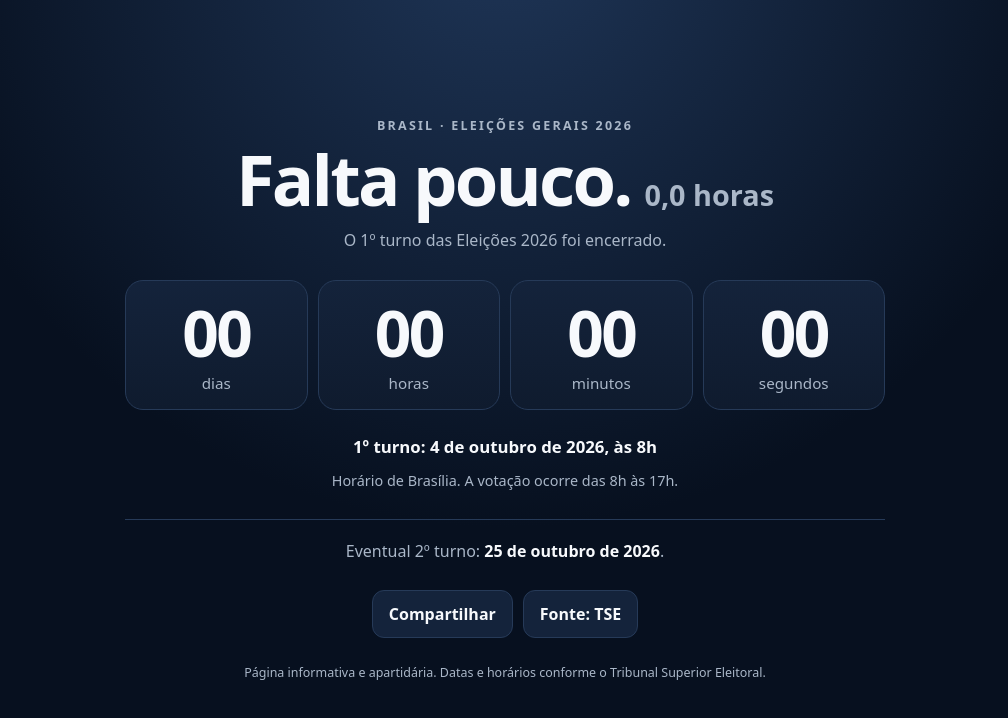
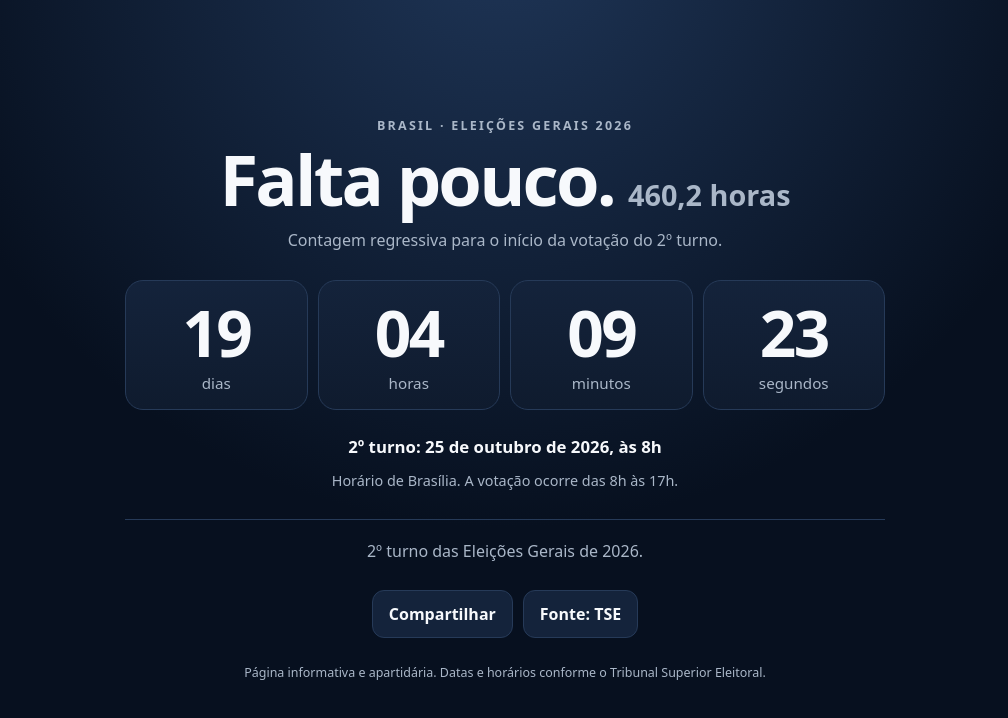
Before and after one commit to flaviobarros/eleicoes-2026, a plain HTML site: page index.html in a window 1280 px wide. Shown: the whole page, without its empty margins (135-1143 px from the left). Drawn offline with Linux system fonts and the light colour scheme.

Commit message:
Update countdown for second round

```diff
--- a/index.html
+++ b/index.html
@@ -5,9 +5,9 @@
   <meta name="viewport" content="width=device-width,initial-scale=1,viewport-fit=cover">
   <meta name="theme-color" content="#08111f">
   <title>Eleições 2026 — Contagem regressiva</title>
-  <meta name="description" content="Contagem regressiva para o 1º turno das Eleições Gerais de 2026 no Brasil.">
+  <meta name="description" content="Contagem regressiva para o 2º turno das Eleições Gerais de 2026 no Brasil.">
   <meta property="og:title" content="Eleições 2026 — Contagem regressiva">
-  <meta property="og:description" content="Veja quanto falta para o início da votação do 1º turno, em 4 de outubro de 2026.">
+  <meta property="og:description" content="Veja quanto falta para o início da votação do 2º turno, em 4 de outubro de 2026.">
   <meta property="og:type" content="website">
   <meta property="og:locale" content="pt_BR">
   <style>
@@ -40,19 +40,19 @@
 <main>
   <div class="eyebrow">Brasil · Eleições Gerais 2026</div>
   <div class="headline"><h1>Falta pouco.</h1><span class="total-hours" id="totalHours">-- horas</span></div>
-  <p class="subtitle">Contagem regressiva para o início da votação do 1º turno.</p>
+  <p class="subtitle">Contagem regressiva para o início da votação do 2º turno.</p>
 
-  <section class="countdown" aria-label="Contagem regressiva para o primeiro turno" aria-live="polite">
+  <section class="countdown" aria-label="Contagem regressiva para o segundo turno" aria-live="polite">
     <div class="unit"><span class="value" id="days">--</span><span class="label">dias</span></div>
     <div class="unit"><span class="value" id="hours">--</span><span class="label">horas</span></div>
     <div class="unit"><span class="value" id="minutes">--</span><span class="label">minutos</span></div>
     <div class="unit"><span class="value" id="seconds">--</span><span class="label">segundos</span></div>
   </section>
 
-  <p class="date"><strong>1º turno: 4 de outubro de 2026, às 8h</strong></p>
+  <p class="date"><strong>2º turno: 25 de outubro de 2026, às 8h</strong></p>
   <p class="small">Horário de Brasília. A votação ocorre das 8h às 17h.</p>
 
-  <div class="secondary">Eventual 2º turno: <strong>25 de outubro de 2026</strong>.</div>
+  <div class="secondary">2º turno das Eleições Gerais de 2026.</div>
 
   <div class="actions">
     <button type="button" id="share">Compartilhar</button>
@@ -64,8 +64,8 @@
 
 <script>
 (() => {
-  const start = new Date("2026-10-04T08:00:00-03:00").getTime();
-  const end = new Date("2026-10-04T17:00:00-03:00").getTime();
+  const start = new Date("2026-10-25T08:00:00-03:00").getTime();
+  const end = new Date("2026-10-25T17:00:00-03:00").getTime();
   const $ = id => document.getElementById(id);
   const d=$("days"),h=$("hours"),m=$("minutes"),s=$("seconds"),totalHours=$("totalHours");
   const subtitle=document.querySelector(".subtitle");
@@ -83,16 +83,16 @@
 
   function update(){
     const now=Date.now();
-    if(now<start){render(start-now);subtitle.textContent="Contagem regressiva para o início da votação do 1º turno.";return}
+    if(now<start){render(start-now);subtitle.textContent="Contagem regressiva para o início da votação do 2º turno.";return}
     if(now<end){render(end-now);subtitle.textContent="A votação está em andamento. Tempo até as 17h, horário de Brasília:";return}
-    render(0);subtitle.textContent="O 1º turno das Eleições 2026 foi encerrado.";
+    render(0);subtitle.textContent="O 2º turno das Eleições 2026 foi encerrado.";
   }
 
   update();
   setInterval(update,1000);
 
   $("share").addEventListener("click",async()=>{
-    const data={title:"Eleições 2026 — Contagem regressiva",text:"Veja quanto falta para o 1º turno das Eleições 2026:",url:location.href};
+    const data={title:"Eleições 2026 — Contagem regressiva",text:"Veja quanto falta para o 2º turno das Eleições 2026:",url:location.href};
     if(navigator.share){try{await navigator.share(data)}catch(_){}}else{
       window.open("https://wa.me/?text="+encodeURIComponent(data.text+" "+data.url),"_blank","noopener");
     }
```
